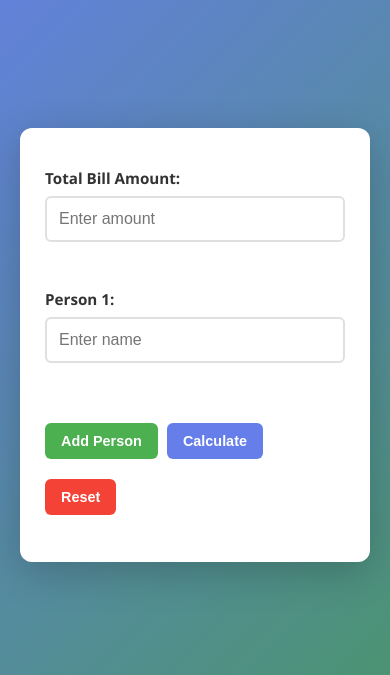
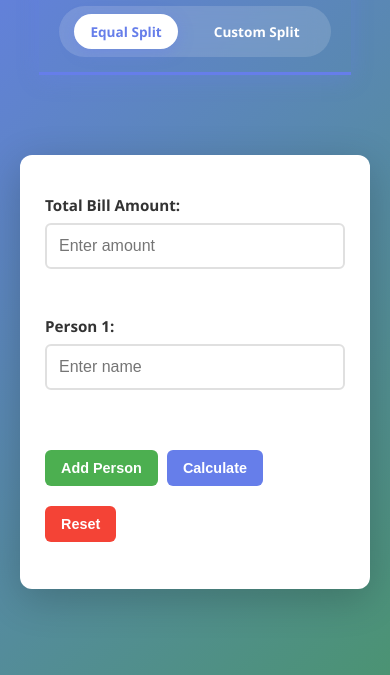
Before and after one commit to rianputrarama/split-bill-calculator, a plain HTML site: page index.html in a window 390 px wide. Shown: the part 169-844 px from the top of the page. Drawn offline with Linux system fonts and the light colour scheme.

Commit message:
new menu custome split

```diff
--- a/css/styles.css
+++ b/css/styles.css
@@ -1,3 +1,86 @@
+/* Navbar */
+.navbar {
+  padding: 0;
+  position: sticky;
+  top: 0;
+  z-index: 100;
+  box-shadow: 0 4px 20px rgba(102, 126, 234, 0.3);
+  border-bottom: 3px solid #667eea;
+}
+
+.navbar-container {
+  max-width: 1200px;
+  margin: 0 auto;
+  padding: 20px 30px;
+  display: flex;
+  justify-content: space-between;
+  align-items: center;
+}
+
+.navbar-logo {
+  color: white;
+  font-size: 1.8rem;
+  font-weight: 800;
+  letter-spacing: 1px;
+  text-shadow: 0 2px 4px rgba(0, 0, 0, 0.2);
+}
+
+.navbar-menu {
+  display: flex;
+  gap: 20px;
+  background: rgba(255, 255, 255, 0.15);
+  padding: 8px 15px;
+  border-radius: 50px;
+  backdrop-filter: blur(10px);
+}
+
+.nav-link {
+  color: white;
+  text-decoration: none;
+  font-weight: 600;
+  padding: 10px 25px;
+  border-radius: 50px;
+  transition: all 0.3s ease;
+  cursor: pointer;
+  font-size: 0.95rem;
+  position: relative;
+}
+
+.nav-link:hover {
+  background-color: rgba(255, 255, 255, 0.25);
+  transform: translateY(-2px);
+}
+
+.nav-link.active {
+  background-color: rgb(255, 255, 255);
+  color: #667eea;
+  box-shadow: 0 4px 15px rgba(102, 126, 234, 0.4);
+}
+
+/* Responsive */
+@media (max-width: 600px) {
+  .navbar-container {
+    flex-direction: column;
+    gap: 15px;
+    padding: 15px 20px;
+  }
+
+  .navbar-logo {
+    font-size: 1.4rem;
+  }
+
+  .navbar-menu {
+    width: 100%;
+    justify-content: center;
+  }
+
+  .nav-link {
+    font-size: 0.85rem;
+    padding: 8px 16px;
+  }
+}
+/* end navbar */
+
 * {
   margin: 0;
   padding: 0;
--- a/index.html
+++ b/index.html
@@ -9,7 +9,15 @@
 </head>
 <body>
     <h1 class="title">Split Bill Calculator</h1>
-    <br><br>
+    <header class="navbar">
+    <div class="navbar-container">
+        <div class="navbar-logo"></div>
+        <nav class="navbar-menu">
+        <a href="#" class="nav-link active" data-page="equal">Equal Split</a>
+        <a href="#" class="nav-link" data-page="custom">Custom Split</a>
+        </nav>
+    </div>
+    </header>
     <form id="splitBillForm">
         <label for="totalBillAmount">Total Bill Amount:</label>
         <input type="text" id="totalBillAmount" name="totalBillAmount" placeholder="Enter amount" required>
```
